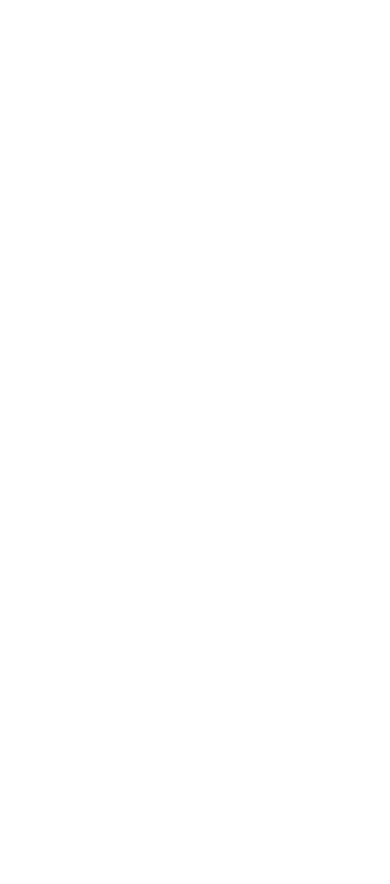
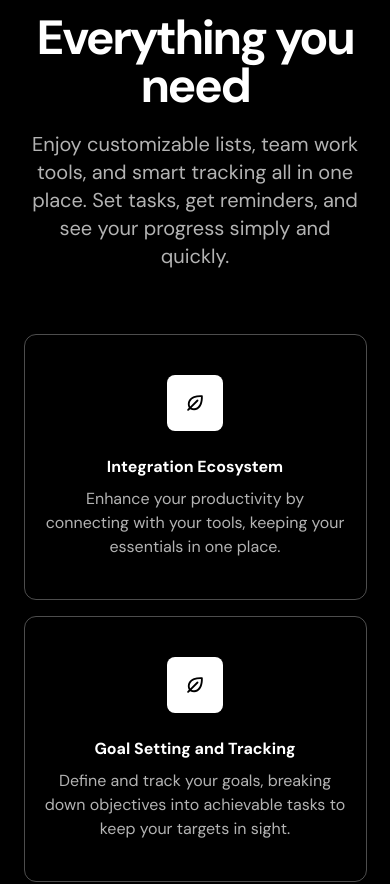
Before and after one commit to KctechSia/Focusflow-hub, a Next.js app: page / in a window 390 px wide. Shown: the part 1060-1944 px from the top of the page. Before the commit the page ends 1002 px from the top, so only its background shows below. Built offline with nearby package versions, Linux system fonts and the light colour scheme.

Commit message:
add features section, responsive in all devices

```diff
--- a/src/sections/Features.tsx
+++ b/src/sections/Features.tsx
@@ -1,3 +1,5 @@
+import EcosystemIcon from "@/assets/icons/ecosystem.svg";
+
 const features = [
   {
     title: "Integration Ecosystem",
@@ -17,5 +19,25 @@
 ];
 
 export const Features = () => {
-  return null;
+  return (
+    <section className="bg-black text-white py-[72px] md:py-24">
+      <div className="container">
+        <h2 className="text-center font-bold text-5xl md:text-6xl tracking-tighter">Everything you need</h2>
+        <div className="max-w-xl mx-auto">
+          <p className="text-center mt-5 text-xl text-white/70">Enjoy customizable lists, team work tools, and smart tracking all in one place. Set tasks, get reminders, and see your progress simply and quickly.</p>
+        </div>
+        <div className="mt-16 flex flex-col md:flex-row gap-4">
+          {features.map(({ title, description }) => (
+            <div key={title} className="border border-white/30 px-5 py-10 text-center rounded-xl sm:flex-1">
+              <div className="inline-flex size-14 bg-white text-black justify-center items-center rounded-lg">
+                <EcosystemIcon />
+              </div>
+              <h3 className="mt-6 font-bold">{title}</h3>
+              <p className="mt-2 text-white/70">{description}</p>
+            </div>
+          ))}
+        </div>
+      </div>
+    </section>
+  );
 };
```
